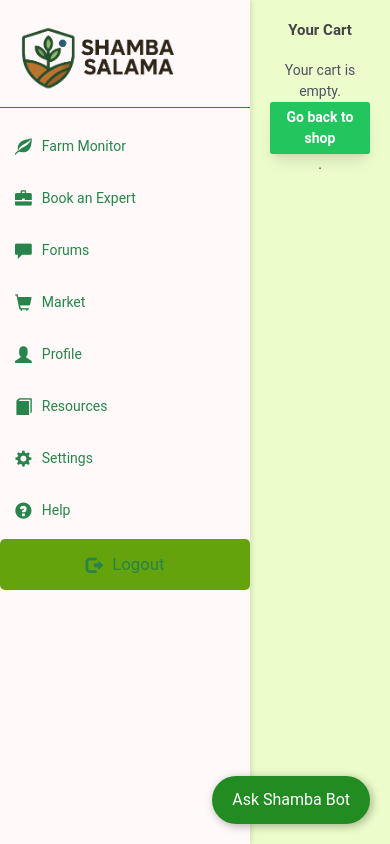
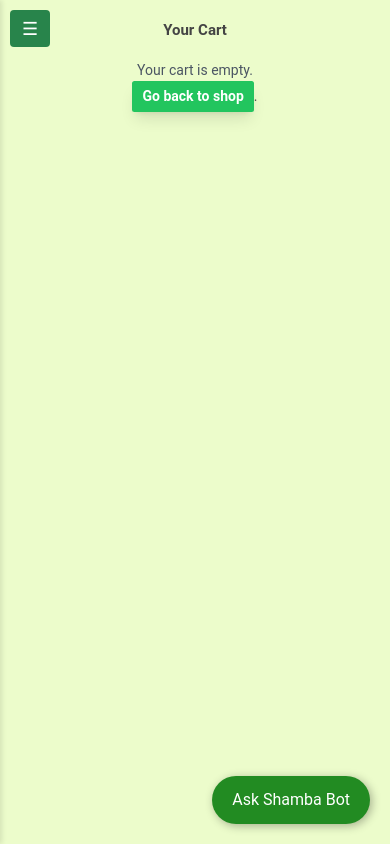
Before and after one commit to CollinsAnyona/shamba-salama, a Flask app: page /cart in a window 390 px wide. Run offline with Flask 3, Linux system fonts and the light colour scheme; some libraries are stand-ins or nearby versions.

Commit message:
dashboard responsiveness

```diff
--- a/app/static/css/dashboard.css
+++ b/app/static/css/dashboard.css
@@ -109,7 +109,45 @@
     background-color: var(--bg-color);
 }
 
+/* Mobile sidebar toggle button */
+.sidebar-toggle {
+  display: none;
+  position: fixed;
+  top: 1rem;
+  left: 1rem;
+  z-index: 2001;
+  background: var(--contrast-color);
+  color: white;
+  border: none;
+  font-size: 1.8rem;
+  padding: 5px 12px;
+  border-radius: 4px;
+}
 
+/* Responsive Sidebar */
+@media (max-width: 768px) {
+  .sidebar {
+    transform: translateX(-100%);
+    transition: transform 0.3s ease-in-out;
+    z-index: 2000;
+  }
+
+  .sidebar.active {
+    transform: translateX(0);
+  }
+
+  .content {
+    margin-left: 0 !important;
+  }
+
+  .sidebar-toggle {
+    display: block;
+  }
+
+  .sidebar-header a img {
+    max-width: 60%;
+  }
+}
 
   .content {
     margin-left: 250px;
--- a/app/static/css/login.css
+++ b/app/static/css/login.css
@@ -167,8 +167,8 @@ body {
     font-size: 13px;
   }
 
-  img {
-    max-width: 100px;
+  .logo-img {
+    max-width: 80px;
     height: auto;
   }
 }
--- a/app/static/js/dashboard.js
+++ b/app/static/js/dashboard.js
@@ -0,0 +1,6 @@
+<script>
+function toggleSidebar() {
+  const sidebar = document.getElementById('sidebar');
+  sidebar.classList.toggle('active');
+}
+</script>
--- a/app/templates/login.html
+++ b/app/templates/login.html
@@ -26,7 +26,7 @@
 
         <div class="form">
             <div class="flex justify-center mb-6">
-                <img src="{{ url_for('static', filename='img/main-logo.png') }}" alt="Shamba Salama Logo" style="max-width: 150px; max-height: 150px;">
+                <img src="{{ url_for('static', filename='img/main-logo.png') }}" alt="Shamba Salama Logo" style="max-width: 150px; max-height: 150px;" class="logo-img">
             </div>
             <section id="register-form">
                 <form class="register-form" action="{{ url_for('auth.login') }}" method="POST">
--- a/app/templates/sidebar.html
+++ b/app/templates/sidebar.html
@@ -1,7 +1,11 @@
-<div class="sidebar">
+<!-- Toggle Button for Mobile -->
+<button class="sidebar-toggle" onclick="toggleSidebar()">☰</button>
+
+<!-- Sidebar -->
+<div class="sidebar" id="sidebar">
     <div class="sidebar-header">
         <a href="{{ url_for('main.home') }}">
-            <img src="{{ url_for('static', filename='img/logo.png') }}" alt="Logo">
+            <img src="{{ url_for('static', filename='img/logo.png') }}" alt="Logo" class="sidebar-logo">
         </a>
     </div>
     <div class="sidebar-menu">
@@ -29,10 +33,15 @@
         <a href="{{ url_for('main.help') }}" class="{% if request.path == url_for('main.help') %}active{% endif %}">
             <span class="glyphicon glyphicon-question-sign"></span> Help
         </a>
-        <a href="{{ url_for('auth.logout') }}"
-           class="flex items-center justify-center px-2 py-0 rounded bg-lime-600 text-white">
+        <a href="{{ url_for('auth.logout') }}" class="flex items-center justify-center px-2 py-0 rounded bg-lime-600 text-white">
             <span class="glyphicon glyphicon-log-out"></span>
             <span>Logout</span>
         </a>
     </div>
 </div>
+<script>
+    function toggleSidebar() {
+      const sidebar = document.getElementById('sidebar');
+      sidebar.classList.toggle('active');
+    }
+</script>
```
Also changed, not shown: instance/database.db.
